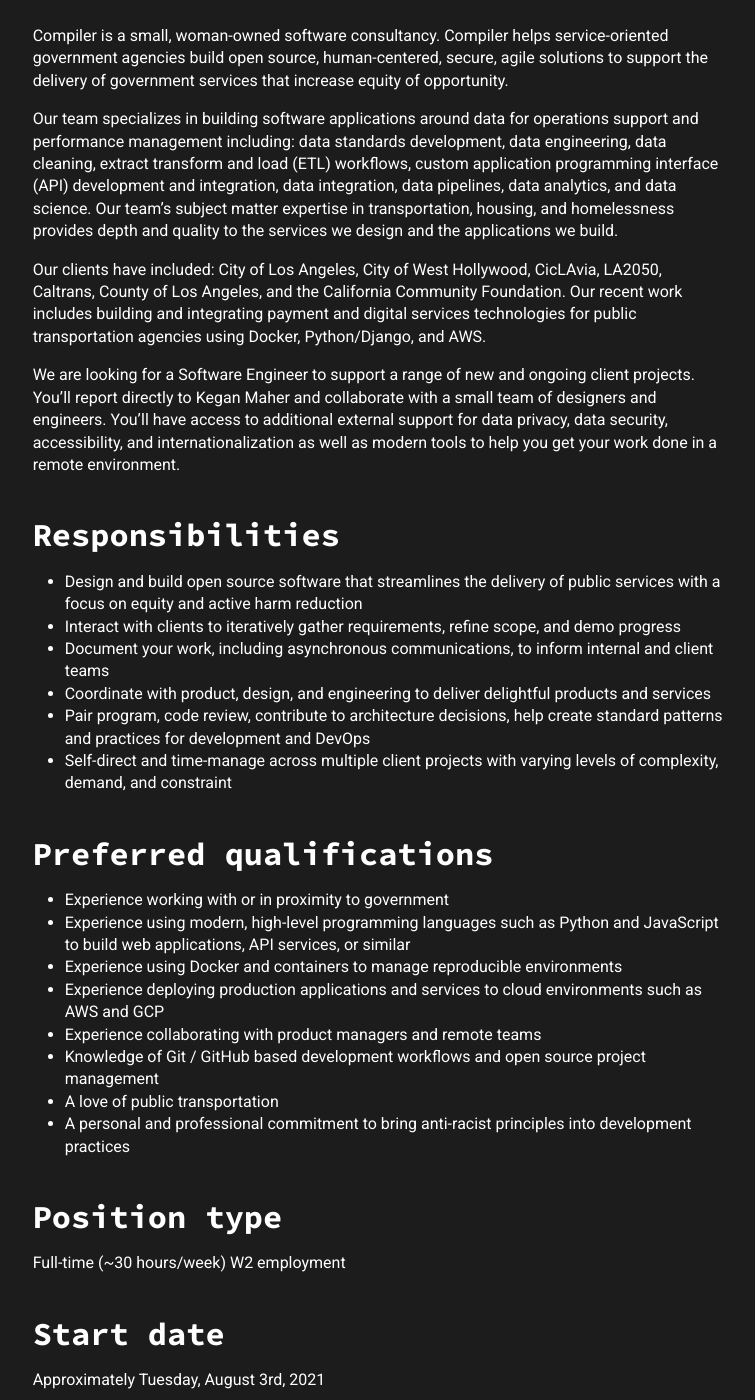
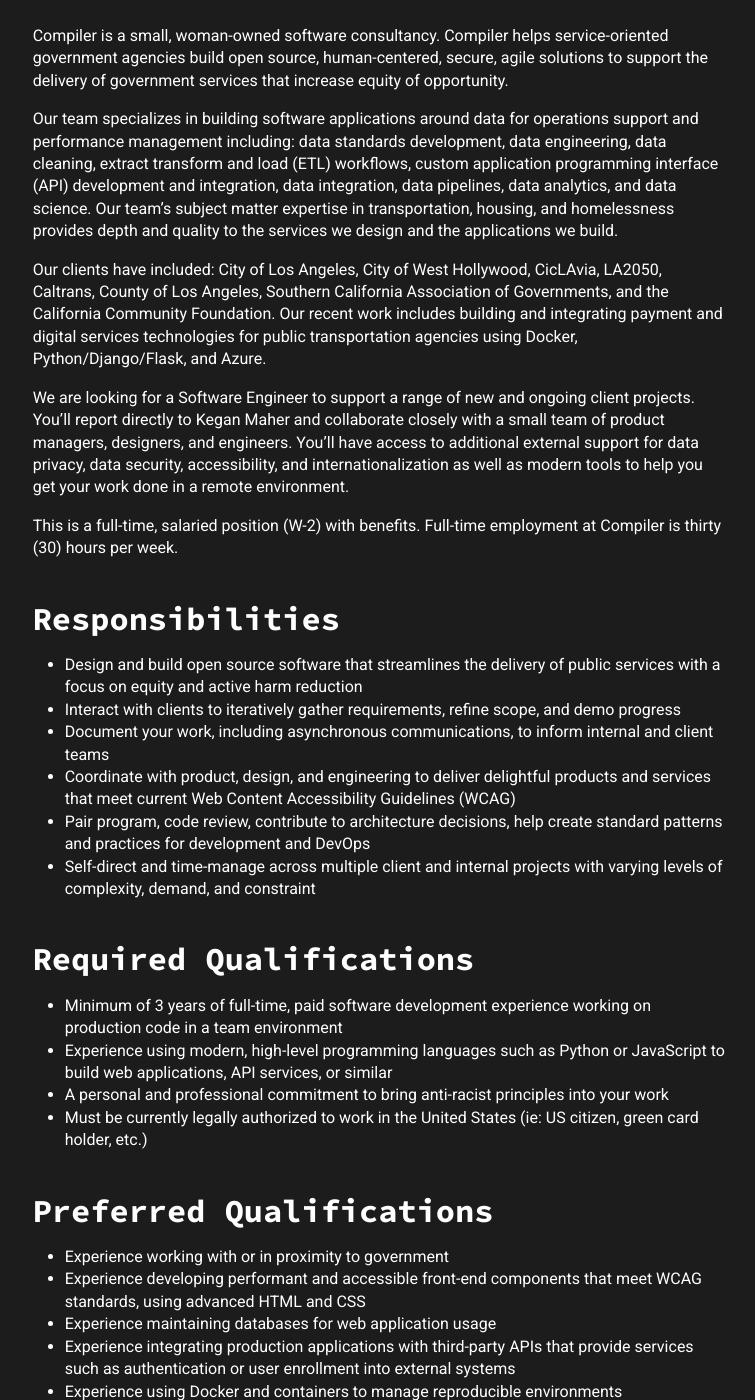
Before and after one commit to compilerla/compiler.la, a Jekyll site: the page built from _jobs/software-engineer.md, in a window 1280 px wide and 1400 px high, scrolled down 265 px. Shown: the whole window, without its empty margins (106-861 px from the left). Built offline with Jekyll 4.4.1, drawn with Linux system fonts in a browser that asks for light colours; some of the changed text lies outside the part shown.

Commit message:
Refactor: software engineer job description (#159)
* chore(software-engineer): update recent tech stack
* chore(software-engineer): update start date
* chore(software-engineer): update recent client list
* chore(software-engineer): update role intro
* chore(software-engineer): update preferred quals
* feat(software-engineer): add education section
* chore(software-engineer): update start date
* chore(software-engineer): update compensation and benefits
* feat(software-engineer): add location and work hours section
* feat(software-engineer): add apply section
* chore(software-engineer): work on internal projects too
* chore(software-engineer): prefer experience with infrastructure as code
* feat(software-engineer): add WCAG guidelines
   Co-authored-by: machiko <machiko@compiler.la>
* chore(software-engineer): syntax
   Co-authored-by: machiko <machiko@compiler.la>
* feat(software-engineer): add client technical teams
   Co-authored-by: machiko <machiko@compiler.la>
* feat(software-engineer): add front-end experience
   Co-authored-by: machiko <machiko@compiler.la>
* feat(software-engineer): add testing experience
   Co-authored-by: machiko <machiko@compiler.la>
* feat(software-engineer): database and API experience
   Co-authored-by: Angela Tran <angela@compiler.la>
* chore(software-engineer): fix spelling
   Co-authored-by: machiko <machiko@compiler.la>
* chore(software-engineer): update open/close dates
* feat(software-engineer): add required qualifications section
* feat(software-engineer): add paid parental leave to compensation
* feat(software-engineer): add US legal work authorization requirement
* chore(software-engineer): update dates to apply
* chore(software-engineer): update close date
* chore(software-engineer): update required quals
* feat(software-engineer): add apply link

---------

Co-authored-by: machiko <machiko@compiler.la>
Co-authored-by: Angela Tran <angela@compiler.la>

```diff
--- a/_jobs/software-engineer.md
+++ b/_jobs/software-engineer.md
@@ -1,61 +1,80 @@
 ---
 layout: job_post
 title: Software Engineer
-open_date: 2021-06-01
-close_date: 2021-06-18
+open_date: 2024-01-24
+close_date: 2024-02-07
 type: W-2
+apply_link: https://forms.clickup.com/8631512/f/87d6r-12374/D0675FMD50KPDDFA9V?Job%20Role=Software%20Engineer
 ---
 
 Compiler is a small, woman-owned software consultancy. Compiler helps service-oriented government agencies build open source, human-centered, secure, agile solutions to support the delivery of government services that increase equity of opportunity.
 
 Our team specializes in building software applications around data for operations support and performance management including: data standards development, data engineering, data cleaning, extract transform and load (ETL) workflows, custom application programming interface (API) development and integration, data integration, data pipelines, data analytics, and data science. Our team’s subject matter expertise in transportation, housing, and homelessness provides depth and quality to the services we design and the applications we build.
 
-Our clients have included: City of Los Angeles, City of West Hollywood, CicLAvia, LA2050, Caltrans, County of Los Angeles, and the California Community Foundation. Our recent work includes building and integrating payment and digital services technologies for public transportation agencies using Docker, Python/Django, and AWS.
+Our clients have included: City of Los Angeles, City of West Hollywood, CicLAvia, LA2050, Caltrans, County of Los Angeles, Southern California Association of Governments, and the California Community Foundation. Our recent work includes building and integrating payment and digital services technologies for public transportation agencies using Docker, Python/Django/Flask, and Azure.
 
-We are looking for a Software Engineer to support a range of new and ongoing client projects. You’ll report directly to Kegan Maher and collaborate with a small team of designers and engineers. You’ll have access to additional external support for data privacy, data security, accessibility, and internationalization as well as modern tools to help you get your work done in a remote environment.
+We are looking for a Software Engineer to support a range of new and ongoing client projects. You’ll report directly to Kegan Maher and collaborate closely with a small team of product managers, designers, and engineers. You’ll have access to additional external support for data privacy, data security, accessibility, and internationalization as well as modern tools to help you get your work done in a remote environment.
+
+This is a full-time, salaried position (W-2) with benefits. Full-time employment at Compiler is thirty (30) hours per week.
 
 ## Responsibilities
 
 - Design and build open source software that streamlines the delivery of public services with a focus on equity and active harm reduction
 - Interact with clients to iteratively gather requirements, refine scope, and demo progress
 - Document your work, including asynchronous communications, to inform internal and client teams
-- Coordinate with product, design, and engineering to deliver delightful products and services
+- Coordinate with product, design, and engineering to deliver delightful products and services that meet current Web Content Accessibility Guidelines (WCAG)
 - Pair program, code review, contribute to architecture decisions, help create standard patterns and practices for development and DevOps
-- Self-direct and time-manage across multiple client projects with varying levels of complexity, demand, and constraint
+- Self-direct and time-manage across multiple client and internal projects with varying levels of complexity, demand, and constraint
 
-## Preferred qualifications
+## Required Qualifications
+
+- Minimum of 3 years of full-time, paid software development experience working on production code in a team environment
+- Experience using modern, high-level programming languages such as Python or JavaScript to build web applications, API services, or similar
+- A personal and professional commitment to bring anti-racist principles into your work
+- Must be currently legally authorized to work in the United States (ie: US citizen, green card holder, etc.)
+
+## Preferred Qualifications
 
 - Experience working with or in proximity to government
-- Experience using modern, high-level programming languages such as Python and JavaScript to build web applications, API services, or similar
+- Experience developing performant and accessible front-end components that meet WCAG standards, using advanced HTML and CSS
+- Experience maintaining databases for web application usage
+- Experience integrating production applications with third-party APIs that provide services such as authentication or user enrollment into external systems
 - Experience using Docker and containers to manage reproducible environments
-- Experience deploying production applications and services to cloud environments such as AWS and GCP
-- Experience collaborating with product managers and remote teams
-- Knowledge of Git / GitHub based development workflows and open source project management
+- Experience deploying and managing production applications and services in cloud environments such as Azure and GCP, preferably with Infrastructure as Code systems such as Terraform
+- Experience and appreciation of writing unit and integration tests for code
+- Experience collaborating with product managers, UI/UX designers, remote teams, along with client technical teams
+- Knowledge of Git / GitHub-based development workflows and open source project management
 - A love of public transportation
-- A personal and professional commitment to bring anti-racist principles into development practices
+- Preference given to candidates located in California, and specifically Los Angeles
 
-## Position type
+## Education
 
-Full-time (~30 hours/week) W2 employment
+- Per company policy, this position has no formal educational requirements
 
-## Start date
+## Start Date
 
-Approximately Tuesday, August 3rd, 2021
+- Approximately Monday, April 1st, 2024
 
 ## Compensation
 
-Expected salary range is $100,000 - $120,000 annually based on qualifications and experience
-Paid time off: 15 days paid time off (PTO) and 10 sick days annually, federal holidays + Juneteenth, and holiday closure between December 23 and January 1
-Medical, dental, and vision insurance benefits
+- Expected salary range is $100,000 - $120,000 annually based on qualifications and experience
+- Paid time off: fifteen (15) days paid time off (PTO) and ten (10) sick days annually, federal holidays, and annual holiday closure between December 23 and January 1
+- 100% Company-paid medical, dental, and vision insurance premiums for employees; 50% Company-paid insurance premiums for employees’ dependents
+- 100% Company-paid short- and long-term disability insurance
+- Paid parental leave
+- Company 401k contribution
+- Company-paid in-person retreats twice a year
+- Company-provided laptop
+- Discretionary budget for home office and/or professional development
 
-## Location
+## Location and Work Hours
 
-100% remote; the current team is spread across Pacific and Eastern time zones in the US.
+- This position is 100% remote
+- Los Angeles-based staff have the opportunity to work from our office at the Los Angeles Cleantech Incubator (LACI) in downtown Los Angeles, CA
+- Flexible working hours; expect an overlap with the Pacific time zone. The current team is spread across Pacific, Central, and Eastern time zones in the US
 
-## Application process
+## To Apply
 
-Remote work is expected and hours are flexible. QTPOC applicants are welcome. To apply, send resume, brief intro and preferences for working (days and hours, time zone, etc.) to [careers@compiler.la](mailto:careers@compiler.la). Or, apply at http://compiler.freshteam.com/jobs. Cover letters are in no way expected and we do not give extra weight in scoring to those that write them.
-
-Applications will be accepted until Friday, June 18th, 2021.
-
-All applicants will receive an acknowledgement that their application has been received within 24 hours of successful submission. Those candidates selected for further consideration will be contacted to schedule an interview for the week of June 21st, 2021.
+- Applications accepted Wednesday January 24, 2024 - Wednesday February 7, 2024
+- Using the linked form, please briefly introduce yourself and upload your resume
+- Cover letters are not expected, and extra weight in scoring will not be given to those that include them
```
